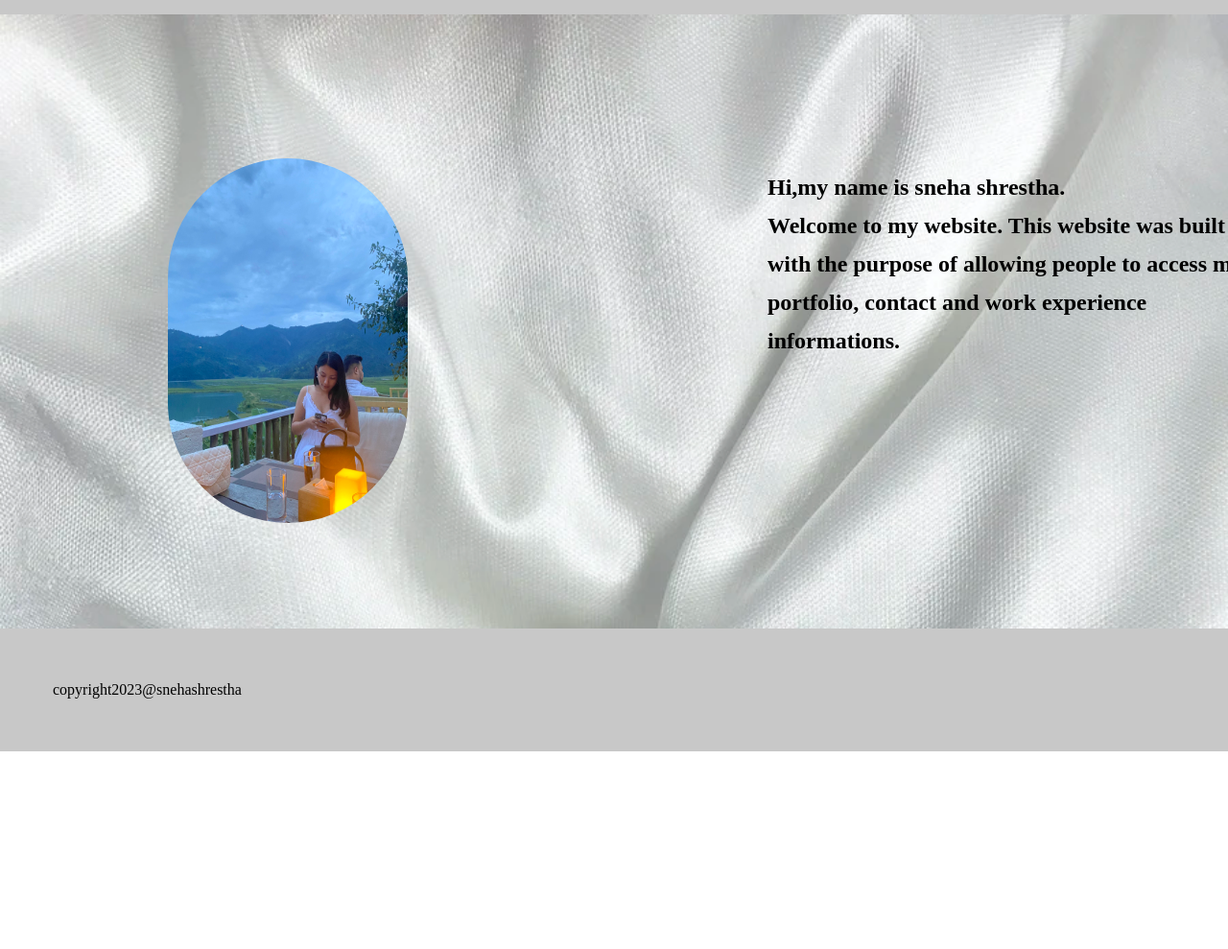
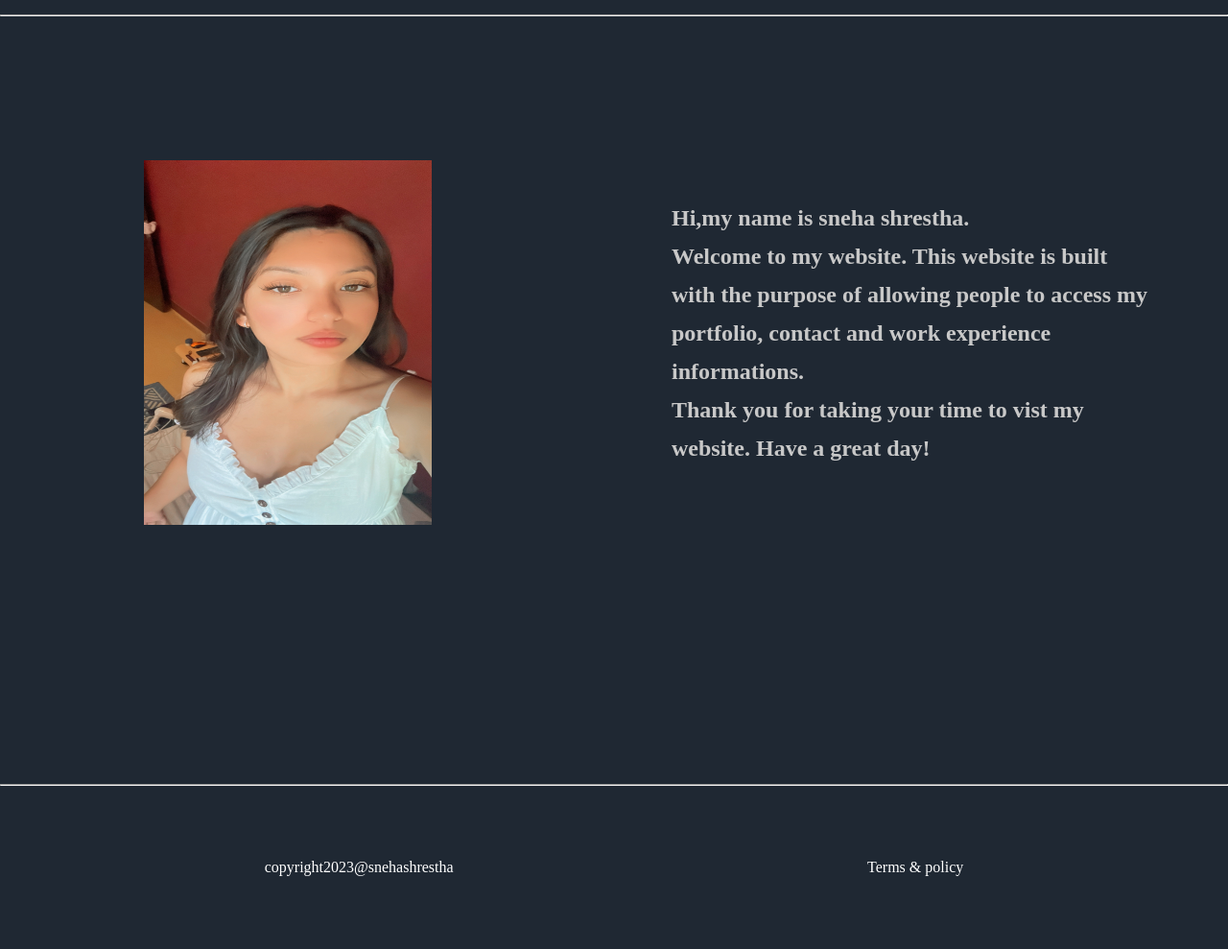
Before and after one commit to sneha-shrestha/CSY1018-Web-Development-Assignment-I-2023148-Sneha-Shrestha-Project--Report, a plain HTML site: page index.html in a window 1280 px wide. Shown: the part 76-1065 px from the top of the page at 96% size. Before the commit the page ends 859 px from the top, so only its background shows below. Drawn offline with Linux system fonts and the light colour scheme.

Commit message:
added content in footer and moodified evry page

```diff
--- a/css/contact.css
+++ b/css/contact.css
@@ -1,42 +1,54 @@
-.mom-div{
-    display:flex;
+.mom-div {
+    display: flex;
     height: 70vh;
     background-color: #1F2833;
     color: white;
 }
-.right_box{
-    margin:80px 0px;
+
+.right_box {
+    margin: 80px 0px;
     width: 500px;
 
 }
-.left_box{
-    margin:110px 300px;
+
+.left_box {
+    margin: 110px 300px;
 
 }
-form input{
-    padding:8px;
-    width:300px;
+
+form input {
+    padding: 8px;
+    width: 300px;
     text-align: center;
     border: 1px solid black;
-    margin:8px;
+    margin: 8px;
 }
-form textarea{
+
+form textarea {
     margin-left: 8px;
-    padding:50px;
-    width:300px;
+    padding: 50px;
+    width: 300px;
     text-align: center;
     border: 1px solid black;
 }
-.submit button{ background-color: cadetblue;
+
+.submit button {
+    background-color: cadetblue;
     color: black;
     padding: 8px;
 
 }
-.submit{
+
+.submit {
     text-align: left;
-    margin:8px 10px;
+    margin: 8px 10px;
     width: 300px;
 }
-.submit button:hover{
+
+.submit button:hover {
     background-color: antiquewhite;
 }
+
+.footer-one {
+    height: 120px;
+}
--- a/css/port.css
+++ b/css/port.css
@@ -19,6 +19,7 @@
     width: 1000px;
     margin: auto;
     padding: 80px 0px;
+    height: 600px;
 }
 
 .port_row1 .r1-c2-img img {
@@ -42,3 +43,25 @@
     height: 400px;
     margin: -170px 0px;
 }
+
+body {
+    background: #1F2833;
+}
+
+.xya {
+    text-align: center;
+    width: 600px;
+    margin: auto;
+
+}
+
+.xya p {
+    line-height: 30px;
+    color: #1F2833;
+}
+
+.xya_parent {
+    background-color: white;
+    height: 400px;
+    padding: 50px 0px;
+}
--- a/css/style.css
+++ b/css/style.css
@@ -3,7 +3,9 @@ body {
 }
 
 .nav-main {
-    background-color: rgb(200, 200, 200);
+
+
+    background-color: #1F2833;
     padding: 30px;
 
 }
@@ -18,7 +20,7 @@ body {
 
     padding: 10px;
     font-size: 20px;
-    color: #1F2833;
+    color: white;
     text-decoration: none;
     padding-right: 20px;
     font-size: 27px;
@@ -26,15 +28,9 @@ body {
 }
 
 a:hover {
-    color: white;
-
+    color: aqua;
 }
 
-.my-detail {
-    padding-top: 1em;
-    padding-left: 1em;
-    margin-top: 60px;
-}
 
 .img-one {
     text-align: center;
@@ -43,8 +39,8 @@ a:hover {
 }
 
 .img-one img {
-    border-radius: 500px;
-    width: 250px;
+    border-radius: auto;
+    width: 300px;
     height: 380px;
 }
 
@@ -53,33 +49,34 @@ a:hover {
 }
 
 .hi-detail {
-    padding-top: 2n em;
+    padding-top: 2em;
     padding-left: 15em;
     font-family: 'Times New Roman', Times, serif;
 
 }
 
 .footer-one {
-    background-color: rgb(200, 200, 200);
-    padding: 55px;
+
+    display: flex;
+    justify-content: space-around;
+    background-color: #1F2833;
+    padding: 60px;
+    color: white;
+
+}
+
+
+
+hr {
     margin: 0px;
 }
 
-.my-detail {
-    padding: 100px;
-
-
-}
-
 .main_body1 {
-    background-image: url('../img/ribbon.webp');
+    height: 100vh;
+    background-color: #1F2833;
     display: grid;
-    grid-template-columns: 700px 700px;
+    grid-template-columns: 700px 500px;
     grid-template-rows: 640px;
-    background-repeat: no-repeat;
-    background-size: cover;
-    color: black;
-    background-attachment: fixed;
 }
 
 .main_body1 h1 {
@@ -87,6 +84,7 @@ a:hover {
 }
 
 .main_body1 h2 {
-    color: black;
+    color: rgb(200, 200, 200);
     line-height: 40px;
+    padding-top: 170px;
 }
--- a/index.html
+++ b/index.html
@@ -18,19 +18,29 @@
         </ul>
       </nav>
     </div>
+    <hr />
     <div class="main_body1">
       <!--Starting body paragraph-->
 
       <div class="img-one">
-        <img src="./img/IMG_9471.jpg" />
+        <img src="./img/my.JPG" />
       </div>
       <h2 class="my-detail">
         Hi,my name is sneha shrestha. <br />
-        Welcome to my website. This website was built with the purpose of
+        Welcome to my website. This website is built with the purpose of
         allowing people to access my portfolio, contact and work experience
-        informations.
+        informations.<br />
+        Thank you for taking your time to vist my website. Have a great day!
       </h2>
     </div>
-    <footer class="footer-one">copyright2023@snehashrestha</footer>
+    <hr />
+    <footer class="footer-one">
+      <div>
+        <p>copyright2023@snehashrestha</p>
+      </div>
+      <div>
+        <p>Terms & policy</p>
+      </div>
+    </footer>
   </body>
 </html>
```
Also changed, not shown: contact.html (+10 -2 lines), portfolio.html (+40 -8 lines), workexperience.html (+13 -1 lines), img/asal-lotfi-8ePZbdxnpi0-unsplash.jpg (added), img/my.JPG (added), 2 other files.
